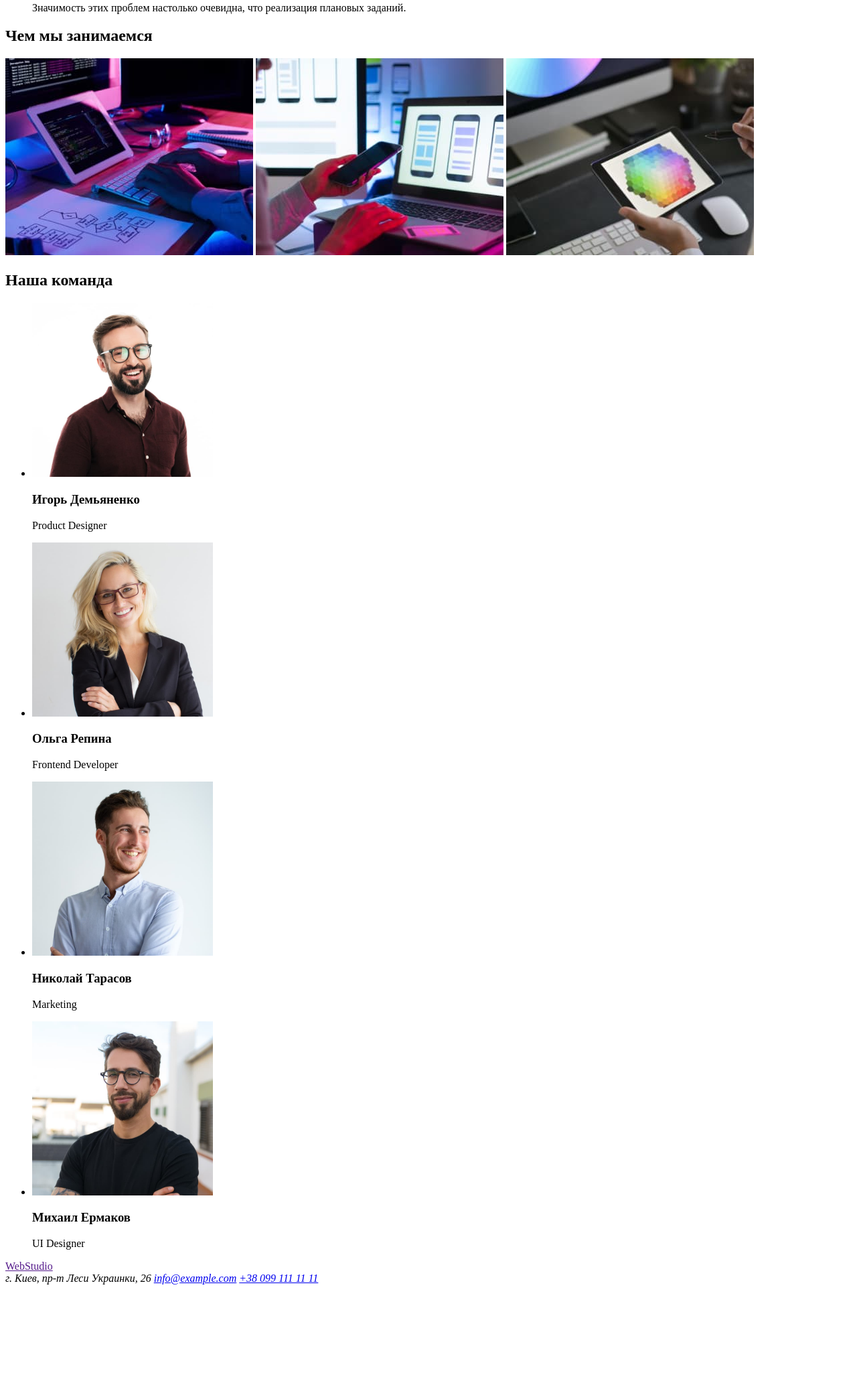
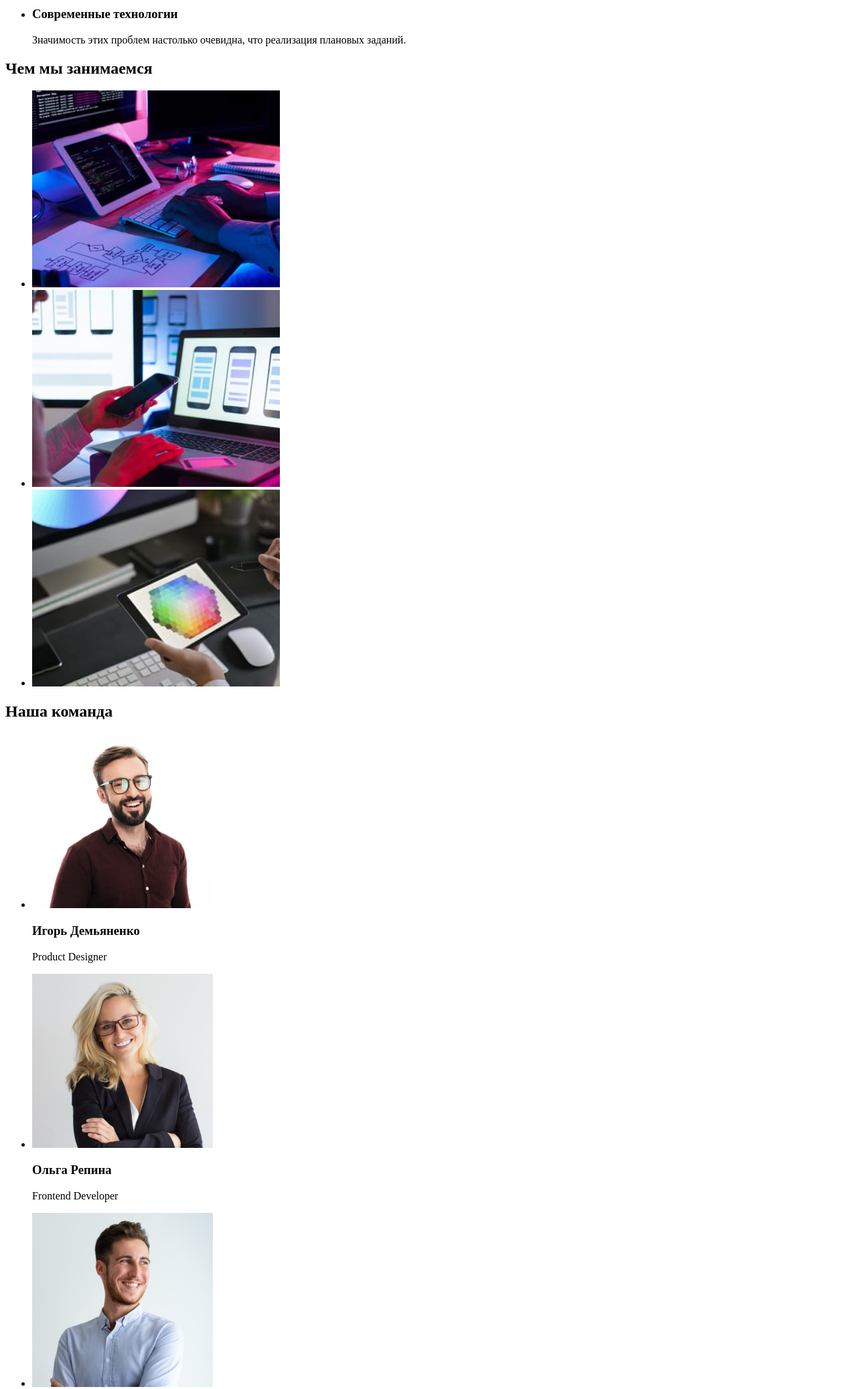
Before and after one commit to ShcherbatayaLuna/goit-markup-hw-01, a plain HTML site: page index.html in a window 1280 px wide. Shown: the part 507-2581 px from the top of the page at 67% size. Before the commit the page ends 2433 px from the top, so only its background shows below. Drawn offline with Linux system fonts and the light colour scheme.

Commit message:
Вносит поправки в разметку документа

```diff
--- a/index.html
+++ b/index.html
@@ -36,8 +36,9 @@
                 <button type="button">Заказать услугу</button>
             </section>
 
-            <!-- Чем мы занимаемся -->
+            <!-- Наши преимущества -->
             <section>
+                <h2>Наши преимущества</h2>
                 <ul>
                     <li>
                         <h3>Внимание к деталям</h3>
@@ -56,10 +57,22 @@
                         <p>Значимость этих проблем настолько очевидна, что реализация плановых заданий.</p>
                     </li>
                 </ul>
+            </section>
+
+            <!-- Чем мы занимаемся -->
+            <section>
                 <h2>Чем мы занимаемся</h2>
-                <img src="./images/work.jpg" alt="Разметка страницы на ноутбуке" width="370">
-                <img src="./images/tel.jpg" alt="Просмотр макетов страниц для телефона" width="370">
-                <img src="./images/tablet.jpg" alt="Оформление страницы для планшета" width="370">
+                <ul>
+                    <li>
+                        <img src="./images/work.jpg" alt="Разметка страницы на ноутбуке" width="370">
+                    </li>
+                    <li>
+                        <img src="./images/tel.jpg" alt="Просмотр макетов страниц для телефона" width="370">
+                    </li>
+                    <li>
+                        <img src="./images/tablet.jpg" alt="Оформление страницы для планшета" width="370">
+                    </li>
+                </ul>
             </section>
 
             <!-- Наша команда -->
@@ -98,9 +111,17 @@
 
             <!-- Адресса -->
             <address>
-                г. Киев, пр-т Леси Украинки, 26
-                <a href="mailto:info@example.com">info@example.com</a>
-                <a href="tel:+380991111111">+38 099 111 11 11</a>
+                <ul>
+                    <li>
+                        <a href="https://www.google.com.ua/maps/place/бул.+Леси+Украинки,+26,+Киев,+02000/@50.4265807,30.5361971,17z/data=!3m1!4b1!4m5!3m4!1s0x40d4cf0e033ecbe9:0x57a4dffefec77da0!8m2!3d50.4265807!4d30.5383858?hl=ru" target="_blank"  rel="noopener noreferrer">г. Киев, пр-т Леси Украинки, 26</a>
+                    </li>
+                    <li>
+                        <a href="mailto:info@example.com">info@example.com</a>
+                    </li>
+                    <li>
+                        <a href="tel:+380991111111">+38 099 111 11 11</a>
+                    </li>
+                </ul>
             </address>
         </footer>
     </body>
```
